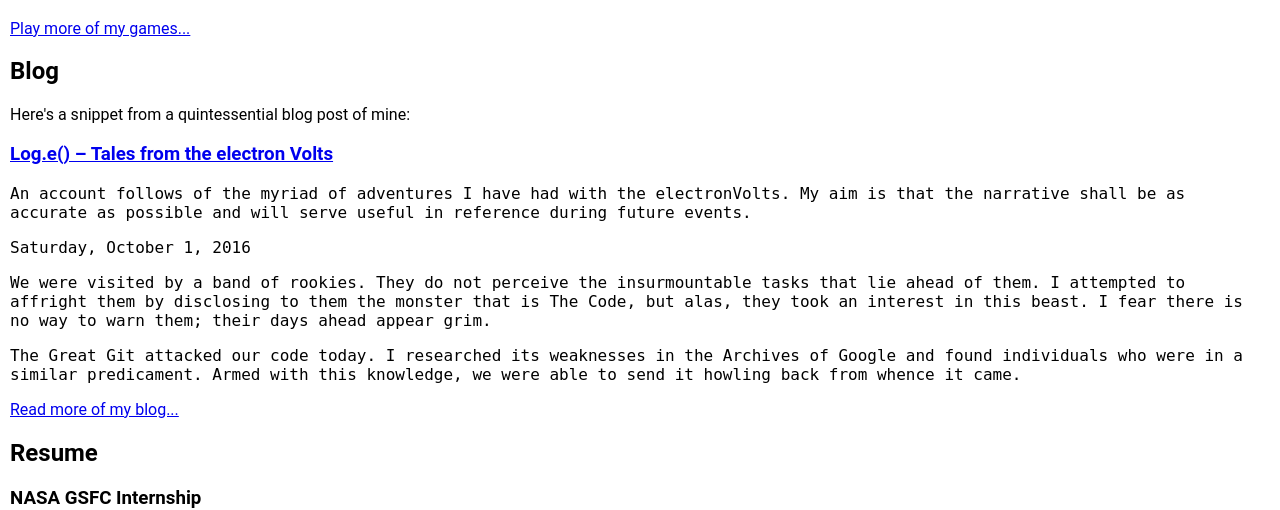
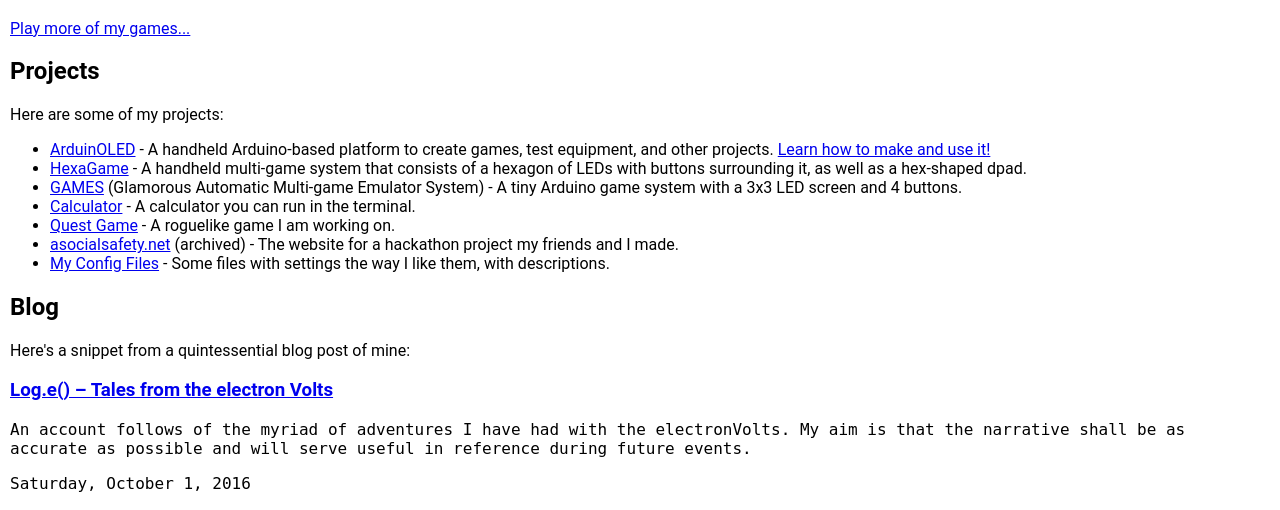
Before and after one commit to johanvandegriff/johanv.xyz, a PHP site: page / in a window 1280 px wide. Shown: the part 1819-2329 px from the top of the page. Run offline with PHP 8.4, Linux system fonts and the light colour scheme.

Commit message:
added project links to main page

```diff
--- a/index.php
+++ b/index.php
@@ -28,6 +28,18 @@ function new_fact() {
 <p>You can play <a href="https://games.johanv.xyz/boggle">Boggle</a>, a multiplayer word game, talk to <a href="https://games.johanv.xyz/carl">CARL</a>, a chatbot that learns phrases from you, or play some of my old games written in perl.</p>
 <a href="https://games.johanv.xyz/carl">CARL says:</a><br/><embed height="60" width="315" src="https://games.johanv.xyz/carl_api"/>
 <p><a href="https://games.johanv.xyz/">Play more of my games...</a></p>
+
+<h2>Projects</h2>
+<p>Here are some of my projects:</p>
+<ul>
+  <li><a href="/ArduinOLED/">ArduinOLED</a> - A handheld Arduino-based platform to create games, test equipment, and other projects. <a href="/ArduinOLED/">Learn how to make and use it!</a></li>
+  <li><a href="/hexagame/">HexaGame</a> - A handheld multi-game system that consists of a hexagon of LEDs with buttons surrounding it, as well as a hex-shaped dpad.</li>
+  <li><a href="/games-system/">GAMES</a> (Glamorous Automatic Multi-game Emulator System) - A tiny Arduino game system with a 3x3 LED screen and 4 buttons.</li>
+  <li><a href="/calculator/">Calculator</a> - A calculator you can run in the terminal.</li>
+  <li><a href="/quest/">Quest Game</a> - A roguelike game I am working on.</li>
+  <li><a href="/asocialsafety.net/">asocialsafety.net</a> (archived) - The website for a hackathon project my friends and I made.</li>
+  <li><a href="/configs/">My Config Files</a> - Some files with settings the way I like them, with descriptions.</li>
+</ul>
 
 <h2>Blog</h2>
 <p>Here's a snippet from a quintessential blog post of mine:</p>
```
